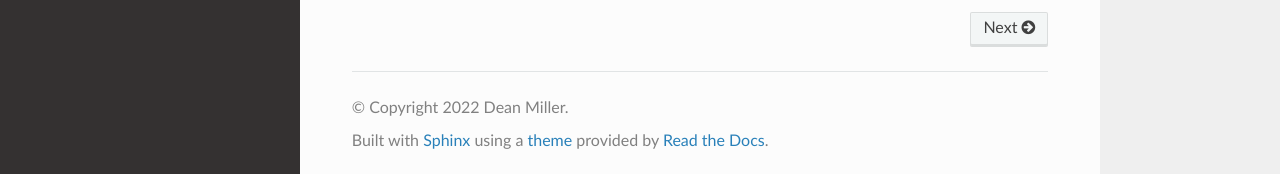
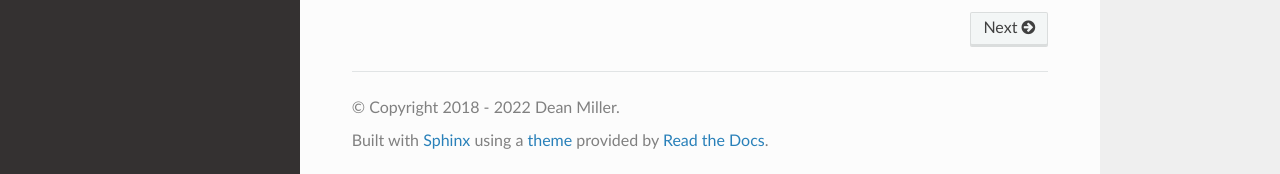
Before and after one commit to adafruit/Adafruit_CircuitPython_NeoTrellis, a Sphinx documentation site: the page built from docs/index.rst, in a window 1280 px wide and 900 px high, scrolled down 1491 px. Shown: the part 723-897 px from the top of the window. Built offline with Sphinx 7.4.7 and the Read the Docs theme 2.0.0, drawn with Linux system fonts in a browser that asks for light colours; some of the changed lines change nothing that is shown.

Commit message:
Use year duration range for copyright attribution

```diff
--- a/docs/conf.py
+++ b/docs/conf.py
@@ -52,8 +52,14 @@
 
 # General information about the project.
 project = "Adafruit NeoTrellis Library"
+creation_year = "2018"
 current_year = str(datetime.datetime.now().year)
-copyright = current_year + " Dean Miller"
+year_duration = (
+    current_year
+    if current_year == creation_year
+    else creation_year + " - " + current_year
+)
+copyright = year_duration + " Dean Miller"
 author = "Dean Miller"
 
 # The version info for the project you're documenting, acts as replacement for
```
